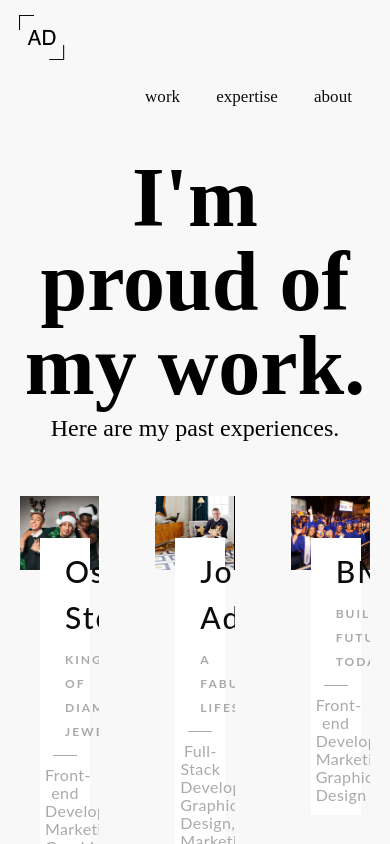
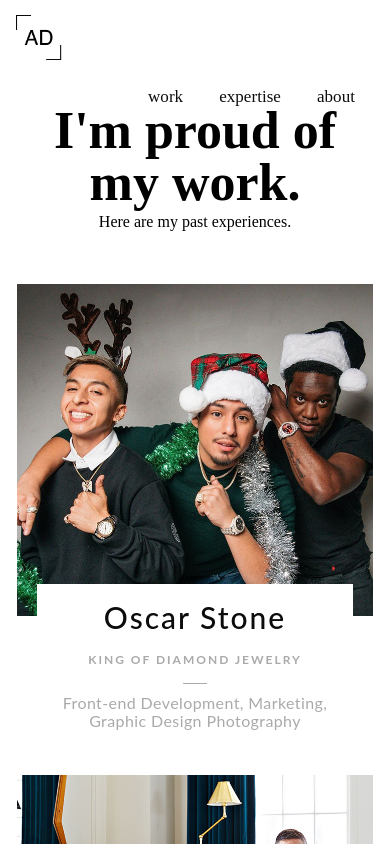
Before and after one commit to Duquea95/NextJS_Portfolio, a Next.js app: page /Work in a window 390 px wide. Shown: the top 844 px of the page. Built offline with nearby package versions, Linux system fonts and the light colour scheme.

Commit message:
mobile design

```diff
--- a/components/List/index.js
+++ b/components/List/index.js
@@ -37,7 +37,7 @@ const List = () => {
                     </article>
                   </li>
                   )})}
-                  <li className="list-item list-articles-actions active">
+                  <li className="list-item list-action active">
                     <Link href='/work' className="btn-circle">
                       <span className="btn-body">
                         <span className="btn-body-holder">See<br/>More Work</span>
--- a/global.css
+++ b/global.css
@@ -9,7 +9,7 @@ body{
   font-size: 16px;
   font-weight: 300;
   min-width: 320px;
-  background-color: #f8f8f8;
+  background-color: #fff;
   -webkit-font-smoothing: antialiased;
 }
 h1{
@@ -84,7 +84,7 @@ section{
 }
 .section-color__alternative{
   background: #436661;
-  color: #f8f8f8;
+  color: #fff;
 }
 header + main > section:first-child:not(.homepage-hero) {
   padding-top: 76px;
@@ -335,8 +335,8 @@ nav .nav-container a:hover:before, nav .nav-container .current-menu-item:before,
   transition: opacity .6s;
 }
 
-.list-item__head{
-  padding: 45px 10px !important;
+.list ul li.list-item__head{
+  padding: 45px 10px;
 }
 .list>ul>li:first-child p{
   padding-right: 100px;
@@ -391,6 +391,7 @@ article {
   letter-spacing: .4px;
   font-weight: 300;
 }
+.list .article-body h5{font-weight: bold;}
 .list .article-body h6{
   color: #666;
   text-transform: uppercase;
@@ -819,7 +820,7 @@ section.cards .section-head p {
 /* Footer */
 /********************************/
 footer, footer a{
-  color: #f8f8f8;
+  color: #fff;
   text-decoration: none;
 }
 footer{
@@ -869,7 +870,7 @@ footer{
   width: 20px;
   height: 20px;
   border-radius: 50%;
-  background-color: #f8f8f8;
+  background-color: #fff;
 }
 
 .nav-socials i {
@@ -930,14 +931,14 @@ footer{
 }
 
 /* Section Image */
-.intro-about {
+.section-about {
   height: auto;
   min-height: 1px;
 }
 .section-intro .section-image, .section-intro .container>* {
   opacity: 1;
 }
-.intro-about .section-image {
+.section-about .section-image {
   position: absolute;
   left: 0;
   right: 0;
@@ -948,7 +949,7 @@ footer{
   background-repeat: no-repeat;
   transition: opacity .4s;
 }
-.intro-about .section-image {
+.section-about .section-image {
   min-height: 425px;
   position: relative;
   background-size: cover;
@@ -1060,3 +1061,237 @@ footer{
   width: 115px;
   margin: 15px auto 0;
 }
+
+
+
+/* Mobile style */
+
+@media (max-width: 768px){
+  h1, .hero-list h1 {
+    font-size: 52px;
+  }
+  h3 {
+    font-size: 30px;
+  }
+  .container{
+    padding-left: 17px;
+    padding-right: 17px;
+  }
+  .section-intro, body.home .section-intro {
+    min-height: 285px;
+  }
+  .homepage-hero__copy {
+    height: 494px;
+  }
+  .homepage-hero__copy-holder {
+    font-size: 35px;
+    padding: 22px 36px 0;
+    line-height: 1.15;
+  }
+
+  .section-list {
+    padding: 40px 0;
+  }
+  .list {
+    margin-top: -28px;
+  }
+  .list>ul {
+    margin: 0;
+  }
+  .list>ul>li {
+    display: block;
+    width: 100%;
+    padding: 0 0 30px;
+  }
+  .list ul li.list-item__head {
+    text-align: center;
+    background-color: #fff;
+    line-height: 1.5;
+    font-weight: 400;
+    padding: 22px 15px;
+    font-size: 14px;
+  }
+  .list-item__head h3{
+    font-size: 24px;
+  }
+  .list ul li:first-child p {
+    padding-right: 0;
+  }
+  .list ul li.list-item__head+* {
+    margin-top: 0;
+  }
+  .list .article-body {
+    padding: 10px 20px 20px;
+  }
+  article .article-body h5 {
+    font-size: 15px;
+  }
+  .list .article-body h6 {
+    font-size: 9px;
+    line-height: 1.11;
+  }
+  article .article-body p {
+    font-size: 16px;
+    line-height: 1.13;
+    margin-bottom: 10px;
+  }
+  .list ul li:last-child {
+    padding-bottom: 0;
+  }
+  .list-action{
+    text-align: center;
+  }
+  .btn-circle{
+    line-height: 1.44;
+    font-size: 10px;
+    border-bottom-width: 5px;
+    padding-bottom: 30px
+  }
+  .btn-circle span.btn-body {
+    width: 120px;
+    height: 120px;
+  }
+  .badges ul li {
+    padding: 0;
+    width: 50%;
+  }
+  footer .footer-head {
+    padding-bottom: 25px;
+  }
+  footer .footer-head blockquote {
+    float: none;
+    text-align: center;
+    padding-bottom: 15px;
+  }
+  footer .footer-head blockquote strong {
+    font-size: 24px;
+    line-height: 1;
+  }
+  footer .footer-head blockquote a {
+    font-size: 16px;
+    line-height: 24px;
+    font-weight: 300;
+  }
+  footer .footer-head .nav-socials {
+    float: none;
+    text-align: center;
+  }
+  .footer-body li {
+    display: block;
+    font-size: 14px;
+    line-height: 1.44;
+    padding: 0;
+    padding-top: 25px;
+  }
+  footer .footer-body, .footer-body li:last-child {
+    text-align: center;
+    float: none;
+  }
+
+  /* Work Page - Mobile */
+  header + main > section:first-child:not(.homepage-hero) {
+    padding-top: 65px;
+  }
+  section.cards {
+    padding: 40px 0;
+  }
+  section.cards .section-head p {
+    font-size: 16px;
+  }
+  .cards-list>ul {
+    margin: 0;
+  }
+  .cards-list>ul>li {
+    padding: 0 0 20px;
+    width: 100%;
+    font-size: 14px;
+    line-height: 1.57;
+  }
+
+  /* Expertise Mobile Page */
+  .hero-list{
+    padding-bottom: 0;
+  }
+  .hero-list p{
+    line-height: 1.5;
+  }
+  .nav-full>ul>li{
+    display: block;
+    width: 100%;
+    font-size: 11px;
+  }
+  .nav-full>ul>li:nth-child(1) {
+    padding-bottom: 59px;
+  }
+  .nav-full>ul>li~li {
+    position: relative;
+    padding: 55px 17px;
+    width: auto;
+    margin: 0 -17px;
+  }
+
+  .nav-full>ul>li:nth-child(1) .nav-image {
+    opacity: 1;
+    visibility: visible;
+    background-size: auto 880px;
+    background-position: center 0;
+  }
+  .nav-full>ul>li .nav-body {
+    min-height: 0!important;
+  }
+  .nav-full>ul>li~li .nav-image, .nav-full .nav-body ul ul, .nav-full .nav-body>ul>li>.bottom-link {
+    opacity: 1;
+    visibility: visible;
+  }
+  .nav-full .nav-body {
+    padding: 30px 28px 80px;
+    background-color: rgba(255,255,255,.2);
+  }
+  .section-about {
+    height: auto;
+    min-height: 1px;
+  }
+  .section-about+.section-grids .section-head {
+    padding: 37px 0;
+    text-align: center;
+  }
+  .section-about+.section-grids .section-head h3{
+    font-size: 20px;
+    line-height: 1.17;
+    padding: 0 15px 18px;
+    color: #000;
+  }
+  .section-about+.section-grids .section-head p{
+    font-weight: 400;
+    font-size: 15px;
+    line-height: 25px;
+    padding: 0 10px;
+  }
+  .grids .grid-row {
+    margin-bottom: 15px;
+  }
+  .grids .grid-col-1, .grids .grid-col-2{
+    width: 100%;
+  }
+  .grids .grid-col-2 .grid-images{
+    display: flex;
+    flex-wrap: wrap;
+    justify-content: space-between;
+    margin-top: 10px;
+  }
+  .grids .grid-col-2 .grid-image{
+    width: 50%;
+  }
+  .grids .grid-image+.grid-image {
+    margin-top: 0px;
+  }
+  .grids .grid-caption {
+    padding: 25px 0;
+  }
+}
+
+@media (max-width: 500px){
+  .homepage-hero__copy-holder {
+      font-size: 32px;
+  }
+}
--- a/pages/About/index.js
+++ b/pages/About/index.js
@@ -10,7 +10,7 @@ const About = () => {
   return(
     <>
       <section className="section-white-header active"></section>
-      <section className="section-image section-intro intro-about">
+      <section className="section-image section-intro section-about">
         <div class="section-image section-image-dsktp" style={{backgroundImage: `url(https://thelabnyc.com/wp-content/uploads/2023/01/AboutUs_425-1900x625-cropped.jpg)`}}></div>
         <div class="section-image section-image-mobile" style={{backgroundImage: `url(https://thelabnyc.com/wp-content/uploads/2023/01/section-intro-about-mobile-1900x625-cropped.jpg)`}}></div>
       </section>
```
